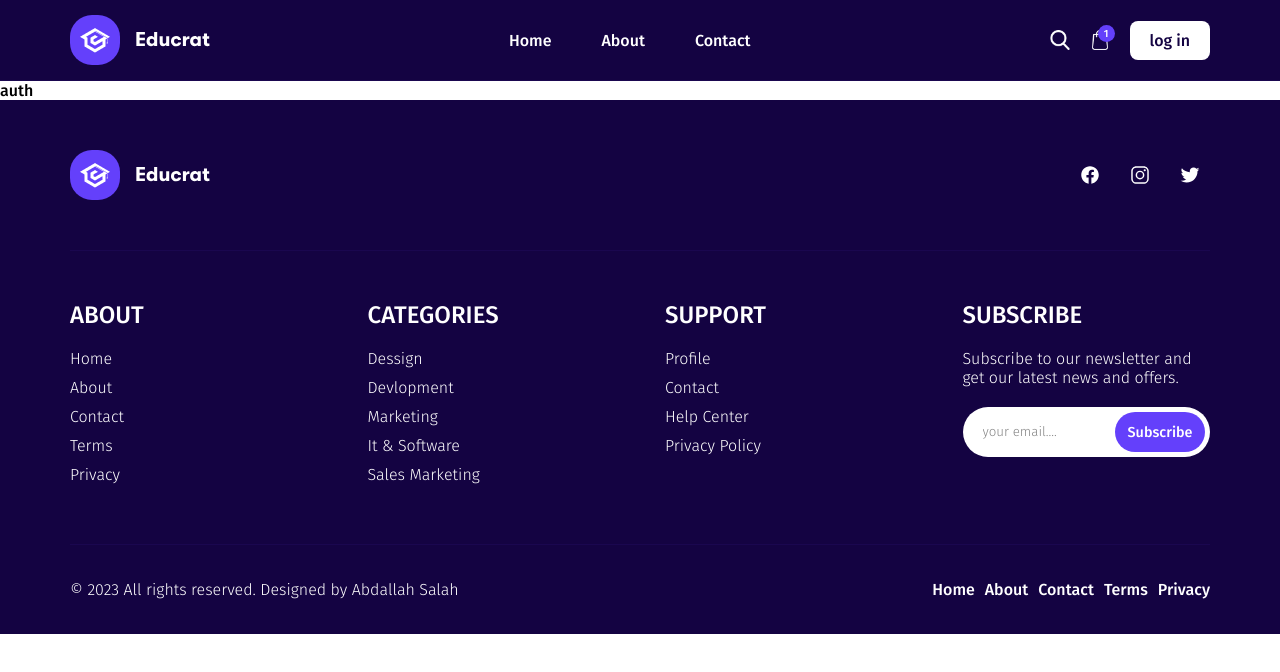
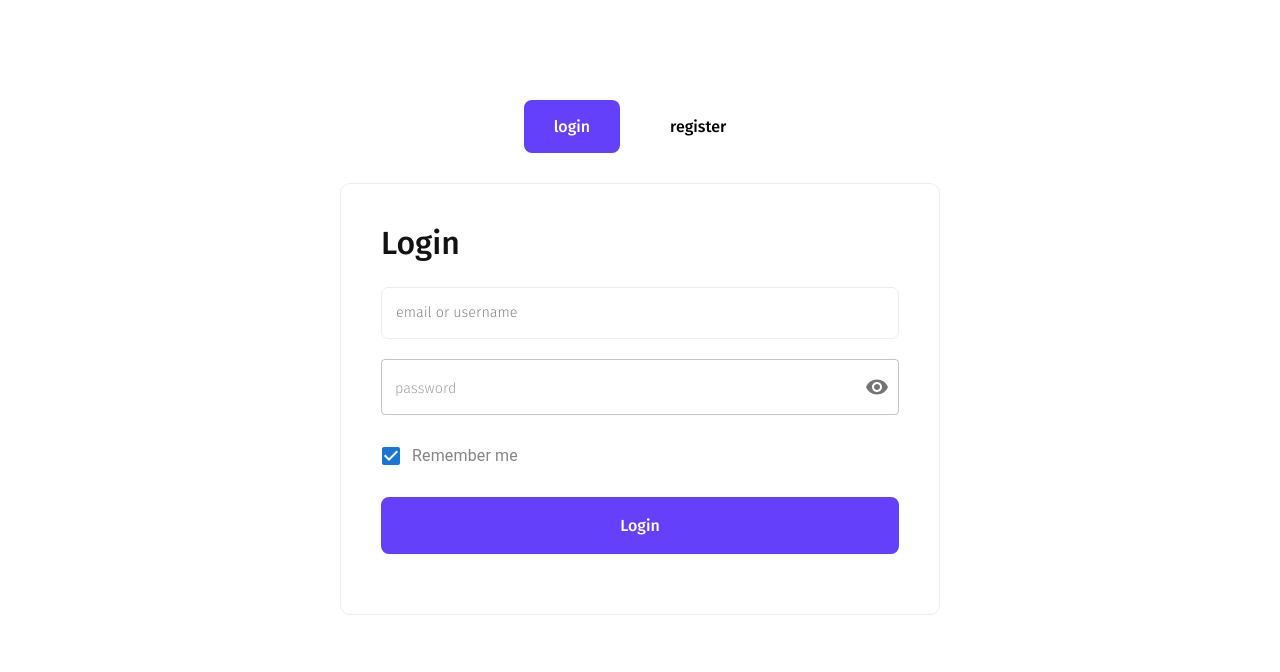
Before and after one commit to Abdallah-Sala7/courses, a React (Create React App) app: page /auth in a window 1280 px wide. Shown: the top 672 px of the page. Built offline with nearby package versions, Linux system fonts and the light colour scheme.

Commit message:
add auth

```diff
--- a/package.json
+++ b/package.json
@@ -5,6 +5,7 @@
   "dependencies": {
     "@emotion/react": "^11.10.5",
     "@emotion/styled": "^11.10.5",
+    "@mui/icons-material": "^5.11.0",
     "@mui/material": "^5.11.8",
     "@reduxjs/toolkit": "^1.9.2",
     "@testing-library/jest-dom": "^5.16.5",
--- /dev/null
+++ b/src/components/Login/Register.jsx
@@ -0,0 +1,90 @@
+import './style.css'
+
+import { useState } from 'react';
+
+import { FormControl, OutlinedInput , IconButton, InputAdornment} from '@mui/material'
+import {Visibility, VisibilityOff} from '@mui/icons-material';
+
+const Register = () => {
+  const [showPassword, setShowPassword] = useState(false);
+  const handleClickShowPassword = (e) => {
+    setShowPassword((show) => !show);
+    e.preventDefult();
+  }
+
+  return (
+    <div className="auth-form">
+      <h1 className="auth-title">
+        login
+      </h1>
+
+      <form action=''>
+        <div className="form-group">
+          <input
+            type="text"
+            placeholder='email'
+            className='form-control'
+          />
+        </div>
+
+        <div className="form-group">
+          <input
+            type="text"
+            placeholder='username'
+            className='form-control'
+          />
+        </div>
+
+        <div className="form-group">
+          <FormControl sx={{ m: 1, width: '25ch' }} variant="outlined">
+            <OutlinedInput
+              id="outlined-adornment-password"
+              type={showPassword ? 'text' : 'password'}
+              placeholder="password"
+              endAdornment={
+                <InputAdornment position="end">
+                  <IconButton
+                    aria-label="toggle password visibility"
+                    onClick={(e) => handleClickShowPassword(e)}
+                    edge="end"
+                  >
+                    {showPassword ? <VisibilityOff /> : <Visibility />}
+                  </IconButton>
+                </InputAdornment>
+              }
+            />
+          </FormControl>
+        </div>
+
+        <div className="form-group">
+          <FormControl sx={{ m: 1, width: '25ch' }} variant="outlined">
+            <OutlinedInput
+              id="outlined-adornment-password"
+              type={showPassword ? 'text' : 'password'}
+              placeholder="confirm password"
+              endAdornment={
+                <InputAdornment position="end">
+                  <IconButton
+                    aria-label="toggle password visibility"
+                    onClick={(e) => handleClickShowPassword(e)}
+                    edge="end"
+                  >
+                    {showPassword ? <VisibilityOff /> : <Visibility />}
+                  </IconButton>
+                </InputAdornment>
+              }
+            />
+          </FormControl>
+        </div>
+
+        <div className="form-group">
+          <a href="#">
+            register
+          </a>
+        </div>
+      </form>
+    </div>
+  )
+}
+
+export default Register
--- /dev/null
+++ b/src/components/Login/login.jsx
@@ -0,0 +1,67 @@
+import './style.css'
+
+import { useState } from 'react';
+
+import { FormControl, OutlinedInput , IconButton, InputAdornment, FormControlLabel, FormGroup, Checkbox} from '@mui/material'
+import {Visibility, VisibilityOff} from '@mui/icons-material';
+
+const Login = () => {
+  const [showPassword, setShowPassword] = useState(false);
+  const handleClickShowPassword = (e) => {
+    setShowPassword((show) => !show);
+    e.preventDefult();
+  }
+
+  return (
+    <div className="auth-form">
+      <h1 className="auth-title">
+        login
+      </h1>
+
+      <form action=''>
+        <div className="form-group">
+          <input
+            type="text"
+            placeholder='email or username'
+            className='form-control'
+          />
+        </div>
+
+        <div className="form-group">
+          <FormControl sx={{ m: 1, width: '25ch' }} variant="outlined">
+            <OutlinedInput
+              id="outlined-adornment-password"
+              type={showPassword ? 'text' : 'password'}
+              placeholder="password"
+              endAdornment={
+                <InputAdornment position="end">
+                  <IconButton
+                    aria-label="toggle password visibility"
+                    onClick={(e) => handleClickShowPassword(e)}
+                    edge="end"
+                  >
+                    {showPassword ? <VisibilityOff /> : <Visibility />}
+                  </IconButton>
+                </InputAdornment>
+              }
+            />
+          </FormControl>
+        </div>
+
+        <div className="form-group">
+          <FormGroup>
+            <FormControlLabel control={<Checkbox defaultChecked />} label="Remember me" />
+          </FormGroup>
+        </div>
+
+        <div className="form-group">
+          <a href="#">
+            login
+          </a>
+        </div>
+      </form>
+    </div>
+  )
+}
+
+export default Login
--- /dev/null
+++ b/src/components/Login/style.css
@@ -0,0 +1,79 @@
+.auth-form{
+  padding: 20px;
+  border: 1px solid #EDEDED;
+  border-radius: 10px;
+}
+
+.auth-form .auth-title{
+  font-size: 2rem;
+  font-weight: 500;
+  margin-bottom: 25px;
+  color: var(--dark-color);
+  text-transform: capitalize;
+}
+
+.auth-form .form-group{
+  margin-bottom: 20px;
+}
+
+.auth-form .form-group :is(.form-control,.css-1d3z3hw-MuiOutlinedInput-notchedOutline){
+  width: 100%;
+  border-radius: 7px;
+  padding:17px 14px;
+  border: 1px solid #EDEDED;
+}
+
+.auth-form .form-group .css-o9k5xi-MuiInputBase-root-MuiOutlinedInput-root:hover .MuiOutlinedInput-notchedOutline{
+  border: 1px solid #EDEDED;
+}
+
+.auth-form .form-group :is(.form-control:focus ,.Mui-focused .css-1d3z3hw-MuiOutlinedInput-notchedOutline){
+  border: 1px solid var(--third-color);
+}
+
+.auth-form .form-group input::placeholder{
+  font-family: 'FiraSans';
+  font-size: 0.9rem;
+  font-weight: 300;
+}
+
+.auth-form .css-r47a1p-MuiFormControl-root{
+  width: 100%;
+  margin: 0;
+}
+
+.css-dmmspl-MuiFormGroup-root{
+  width: fit-content;
+}
+
+.css-ahj2mt-MuiTypography-root{
+  color: var(--dark-gray);
+}
+
+.auth-form .form-group a{
+  display: inline-block;
+  width: 100%;
+  padding: 17px 0;
+  font-weight: 500;
+  border-radius: 8px;
+  text-align: center;
+  text-transform: capitalize;
+  color: var(--white-color);
+  border: 2px solid var(--third-color);
+  background-color: var(--third-color);
+  transition: all 0.3s ease;
+}
+
+.auth-form .form-group a:hover{
+  background-color: transparent;
+  color: var(--third-color);
+}
+
+
+/* ***********media************ */
+@media (min-width: 768px){
+  .auth-form{
+    width: 600px;
+    padding: 40px;
+  }
+}
--- a/src/components/Navbar/index.jsx
+++ b/src/components/Navbar/index.jsx
@@ -36,7 +36,7 @@ const Navbar = () => {
                   loading='lazy'
                 />
               </Link> :
-              <Link to={'/'} className="login">
+              <Link to={'/auth'} className="login">
                 log in
               </Link>
               }
@@ -90,6 +90,7 @@ const Navbar = () => {
                     />
                   </a>
                 </li>
+
                 <li>
                   <a href="#">
                     <img
@@ -99,6 +100,7 @@ const Navbar = () => {
                     />
                   </a>
                 </li>
+
                 <li>
                   <a href="#">
                     <img
@@ -130,7 +132,7 @@ const Navbar = () => {
               <span className='count'>1</span>
             </Link>
 
-            <Link to={'/'} className="login">
+            <Link to={'/auth'} className="login">
               log in
             </Link>
           </div>
--- a/src/index.js
+++ b/src/index.js
@@ -6,6 +6,7 @@ import { Provider } from 'react-redux';
 import { store } from './store/store';
 import Details from './pages/Details';
 import Category from './pages/Category';
+import AuthPage from './pages/AuthPage';
 
 
 const router = createBrowserRouter([
@@ -18,6 +19,10 @@ const router = createBrowserRouter([
       {path:'details/:id', element:<Details />},
       {path:':category', element:<Category />}
     ]
+  },
+  {
+    path:'auth',
+    element: <AuthPage />
   }
 ])
 
--- /dev/null
+++ b/src/pages/AuthPage/index.jsx
@@ -0,0 +1,37 @@
+import { useState } from 'react'
+import Login from '../../components/Login/login';
+import Register from '../../components/Login/Register';
+import './style.css'
+
+const AuthPage = () => {
+  const [authContint, setAuthContint] = useState('login');
+
+  const handleAuthContint = (e, val) => {
+    setAuthContint(val);
+    e.preventDefault();
+  }
+
+  return (
+    <section className='auth'>
+      <div className="container">
+        <div className="auth-btns">
+          <a href="#" onClick={(e) => handleAuthContint(e, 'login')} className={authContint == 'login' && 'active'}>
+            login
+          </a>
+
+          <a href="#" onClick={(e) => handleAuthContint(e, 'register')} className={authContint == 'register' && 'active'}>
+            register
+          </a>
+        </div>
+
+        <div className="auth-layout">
+          {
+            authContint == 'register' ? <Register /> : <Login />
+          }
+        </div>
+      </div>
+    </section>
+  )
+}
+
+export default AuthPage
--- /dev/null
+++ b/src/pages/AuthPage/style.css
@@ -0,0 +1,32 @@
+.auth{
+  padding-top: 100px;
+}
+
+.auth-btns{
+  display: flex;
+  justify-content: center;
+  align-items: center;
+  gap: 20px;
+  margin-bottom: 30px;
+}
+
+.auth-btns a{
+  padding: 17px 30px;
+  font-weight: 500;
+  border-radius: 8px;
+  transition: all 0.3s ease;
+}
+
+.auth-btns a:hover{
+  color: var(--third-color);
+}
+
+.auth-btns a.active{
+  background-color: var(--third-color);
+  color: var(--white-color);
+}
+
+.auth .auth-layout{
+  display: flex;
+  justify-content: center;
+}
```
Also changed, not shown: 1 other file (tests, documents, lock files or other folders).
